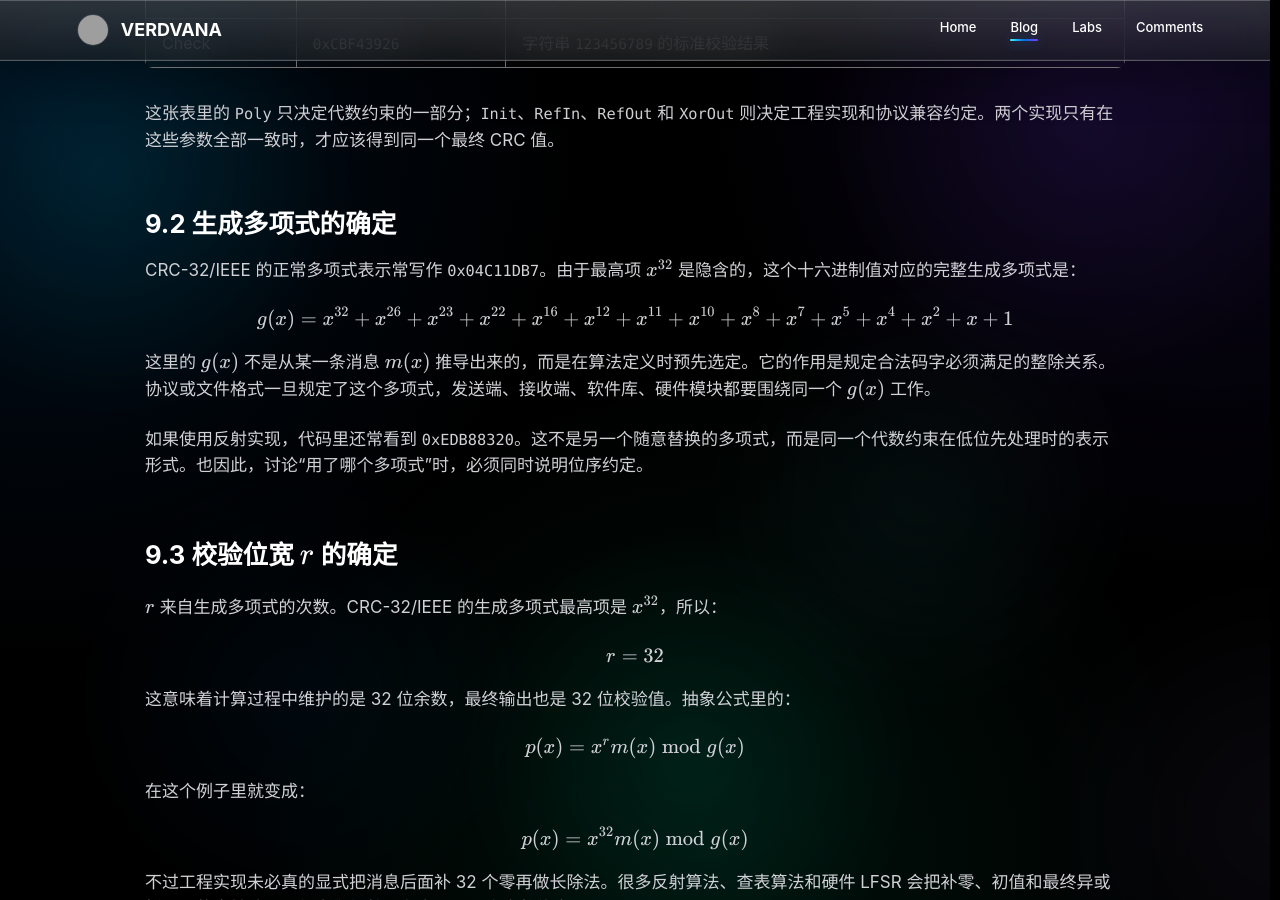
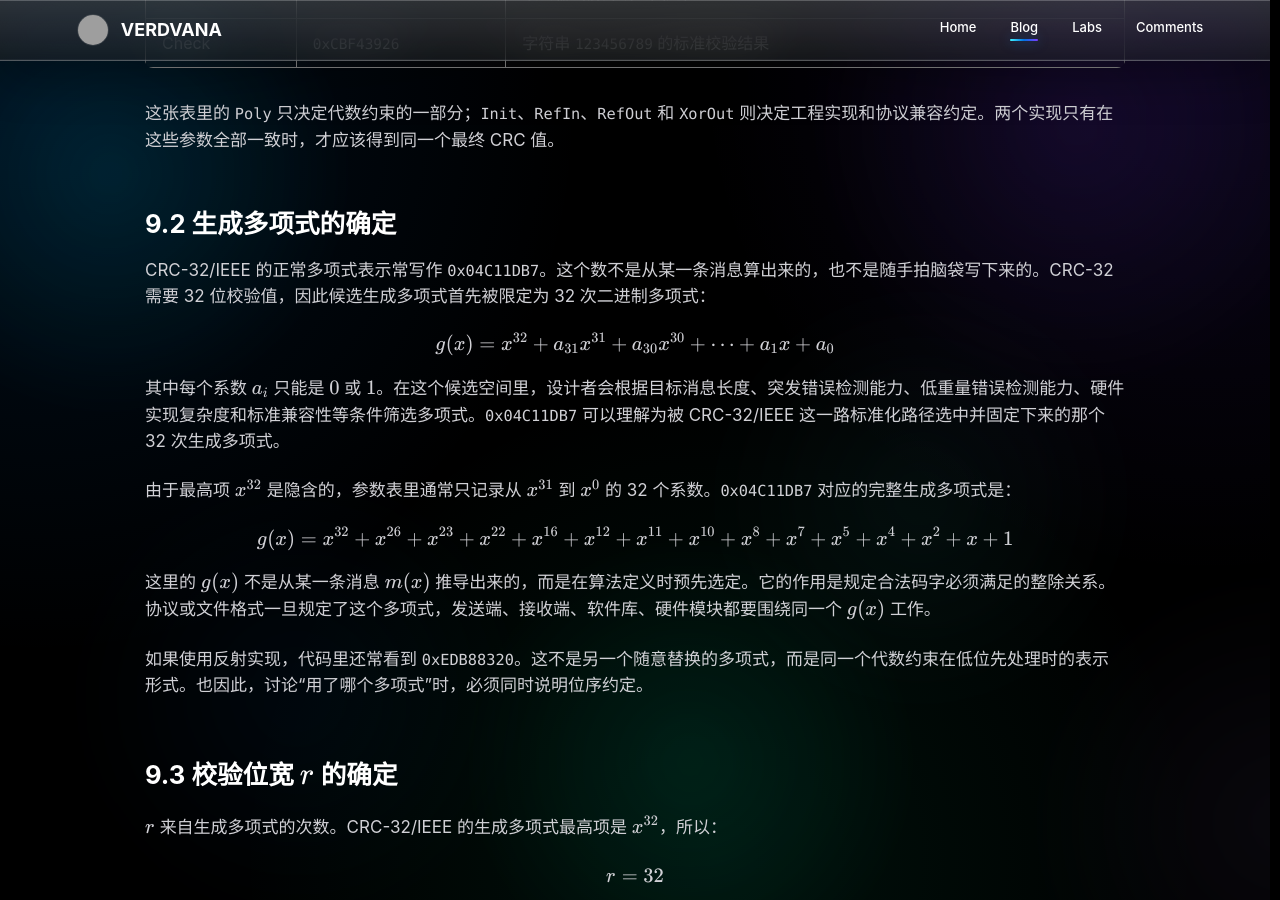
Before and after one commit to Verdvana/Verdvana.github.io, a Jekyll site: the page built from _posts/2026-06-12-finite-field-generator-polynomial.md, in a window 1280 px wide and 900 px high, scrolled down 14024 px. Built offline with Jekyll 4.4.1, drawn with Linux system fonts in a browser that asks for light colours; comment, search, counter and statistics services are not loaded; some of the changed text lies outside the part shown; grey boxes are pictures that could not be loaded.

Commit message:
Clarify CRC-32 polynomial selection in finite field post

```diff
--- a/_posts/2026-06-12-finite-field-generator-polynomial.md
+++ b/_posts/2026-06-12-finite-field-generator-polynomial.md
@@ -480,7 +480,15 @@ $$
 
 ### 9.2 生成多项式的确定
 
-CRC-32/IEEE 的正常多项式表示常写作 `0x04C11DB7`。由于最高项 $x^{32}$ 是隐含的，这个十六进制值对应的完整生成多项式是：
+CRC-32/IEEE 的正常多项式表示常写作 `0x04C11DB7`。这个数不是从某一条消息算出来的，也不是随手拍脑袋写下来的。CRC-32 需要 32 位校验值，因此候选生成多项式首先被限定为 32 次二进制多项式：
+
+$$
+g(x)=x^{32}+a_{31}x^{31}+a_{30}x^{30}+\cdots+a_1x+a_0
+$$
+
+其中每个系数 $a_i$ 只能是 $0$ 或 $1$。在这个候选空间里，设计者会根据目标消息长度、突发错误检测能力、低重量错误检测能力、硬件实现复杂度和标准兼容性等条件筛选多项式。`0x04C11DB7` 可以理解为被 CRC-32/IEEE 这一路标准化路径选中并固定下来的那个 32 次生成多项式。
+
+由于最高项 $x^{32}$ 是隐含的，参数表里通常只记录从 $x^{31}$ 到 $x^0$ 的 32 个系数。`0x04C11DB7` 对应的完整生成多项式是：
 
 $$
 g(x)=x^{32}+x^{26}+x^{23}+x^{22}+x^{16}+x^{12}+x^{11}+x^{10}+x^8+x^7+x^5+x^4+x^2+x+1
```
